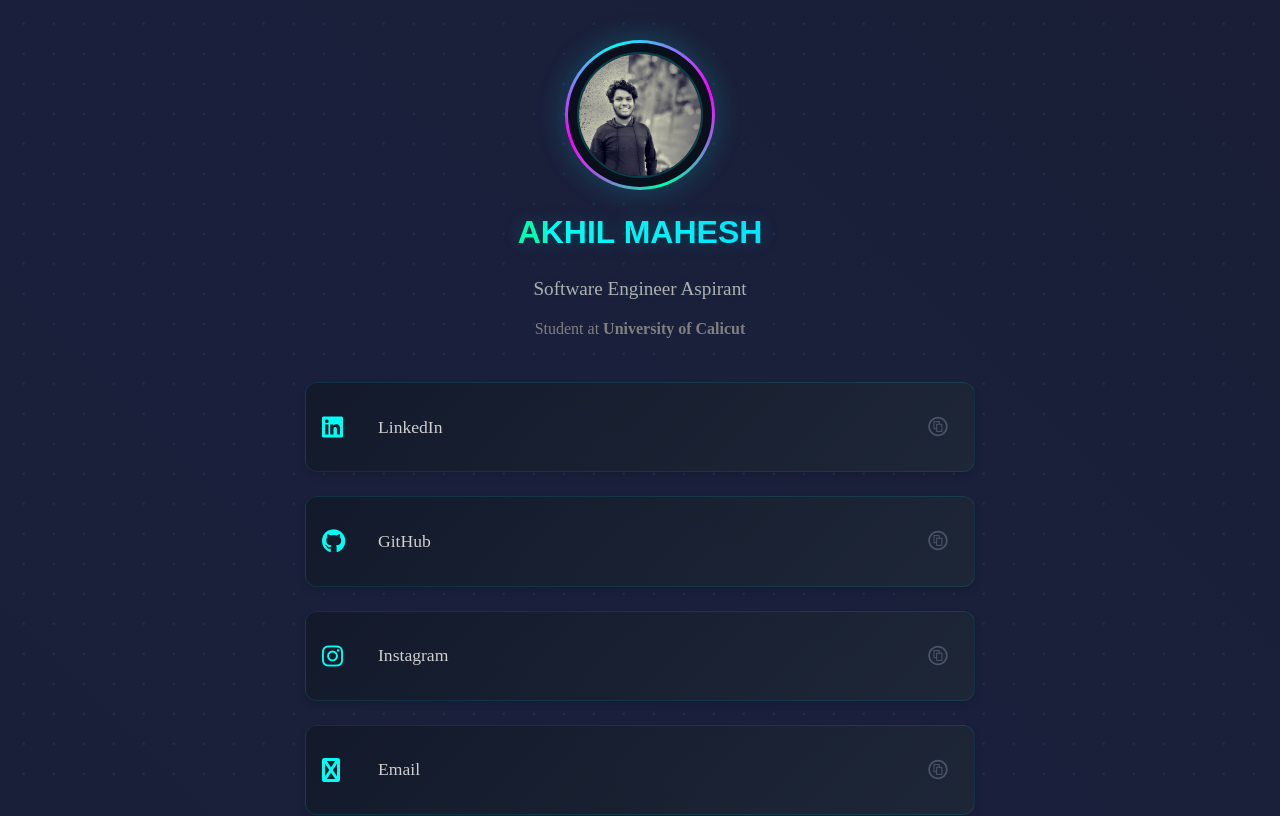
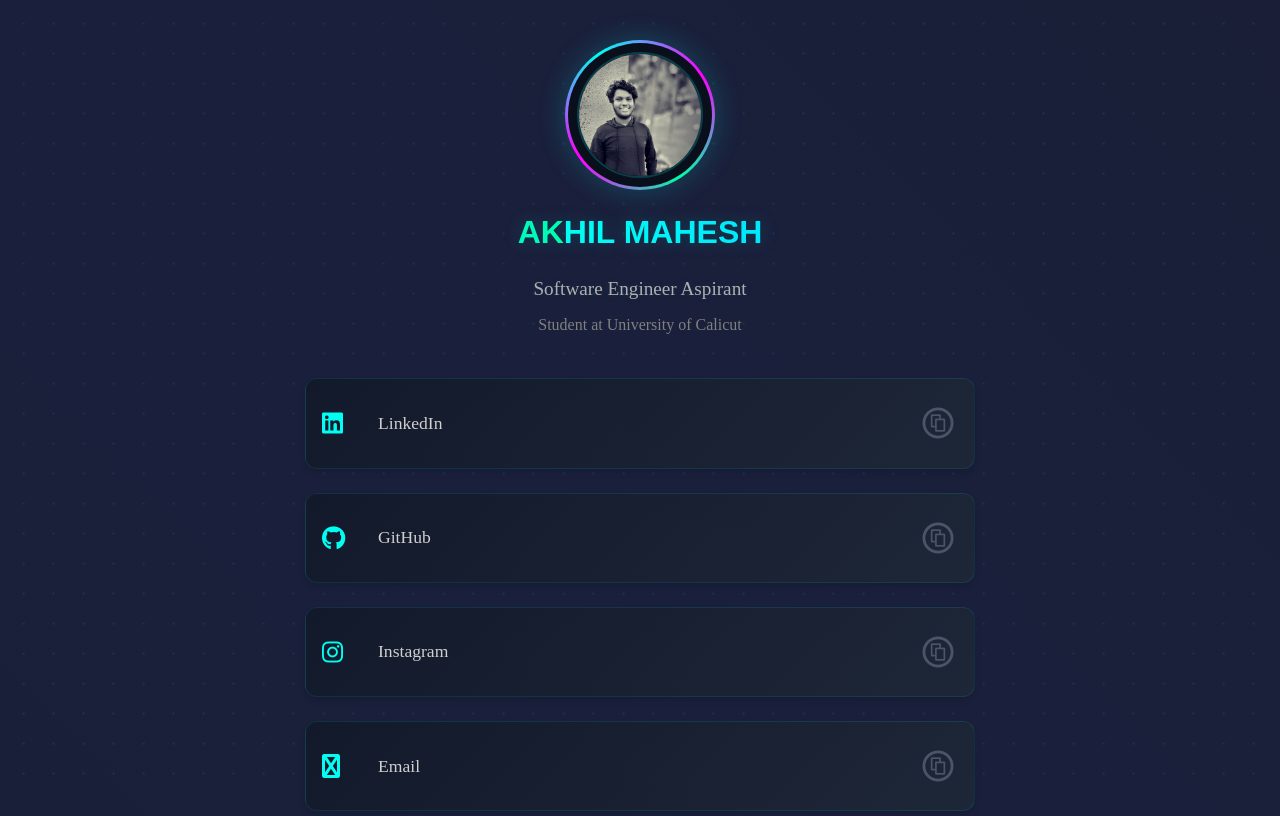
Before and after one commit to RhythmusByte/My-Linktree, a React (Vite) app: page / in a window 1280 px wide. Shown: the top 816 px of the page. Built offline with nearby package versions, Linux system fonts and the light colour scheme; a web font is replaced by a local one.

Commit message:
Adjusted Icon Size

```diff
--- a/src/App.css
+++ b/src/App.css
@@ -134,7 +134,7 @@ body {
 .about-1 {
   color: #b0b0b0;
   font-size: 1.2rem;
-  margin-bottom: 0.25rem;
+  margin-bottom: 0.01rem;
   text-shadow: 0 0 10px rgba(0, 255, 255, 0.1);
 }
 
@@ -233,7 +233,7 @@ body {
   display: flex;
   justify-content: center;
   align-items: center;
-  font-size: 1.25rem;
+  font-size: 2rem;
   color: #4a5568;
   width: 40px;
   height: 40px;
--- a/src/App.jsx
+++ b/src/App.jsx
@@ -41,7 +41,7 @@ function App() {
         <h2 className="name">Akhil Mahesh</h2>
         <p className="about-1">Software Engineer Aspirant</p>
         <p className="about-2">
-          Student at <b>University of Calicut</b>
+          Student at University of Calicut
         </p>
 
         {/* Social Links */}
```
